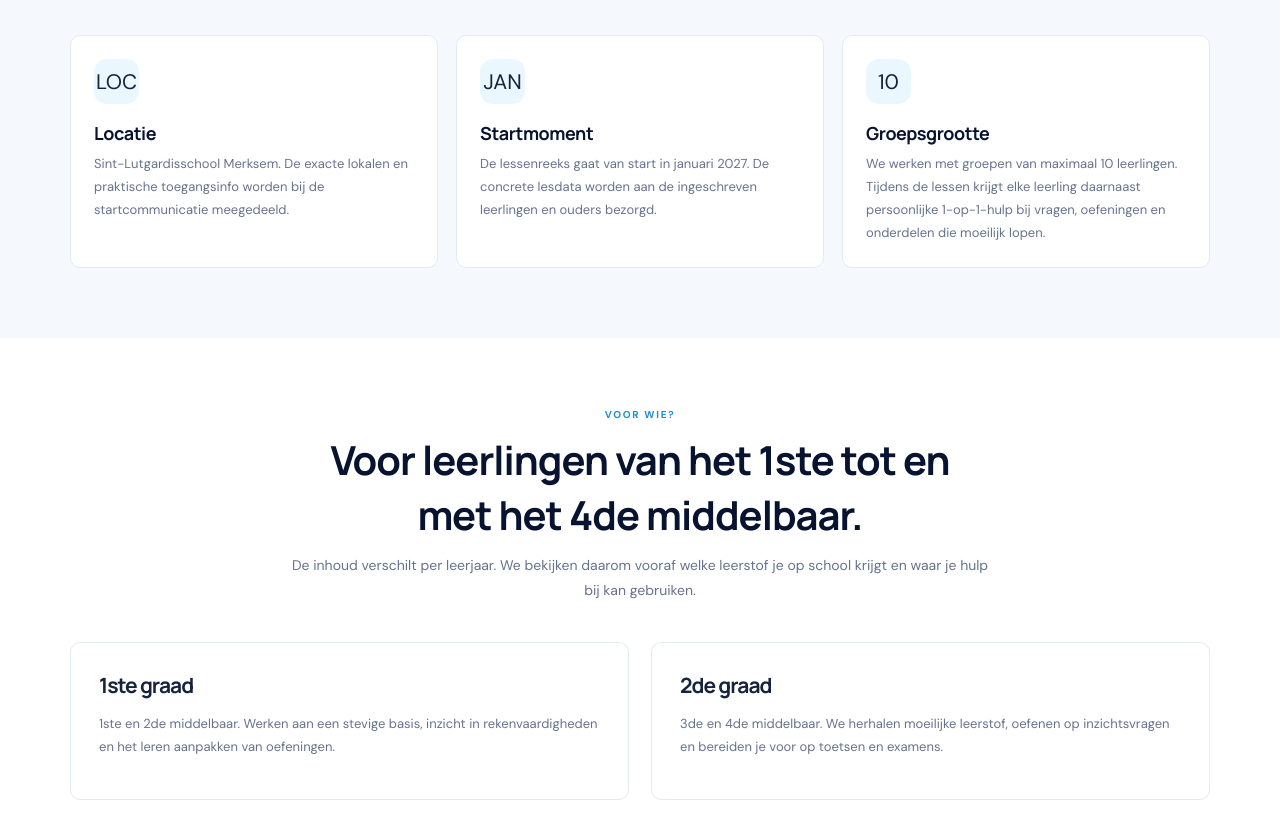
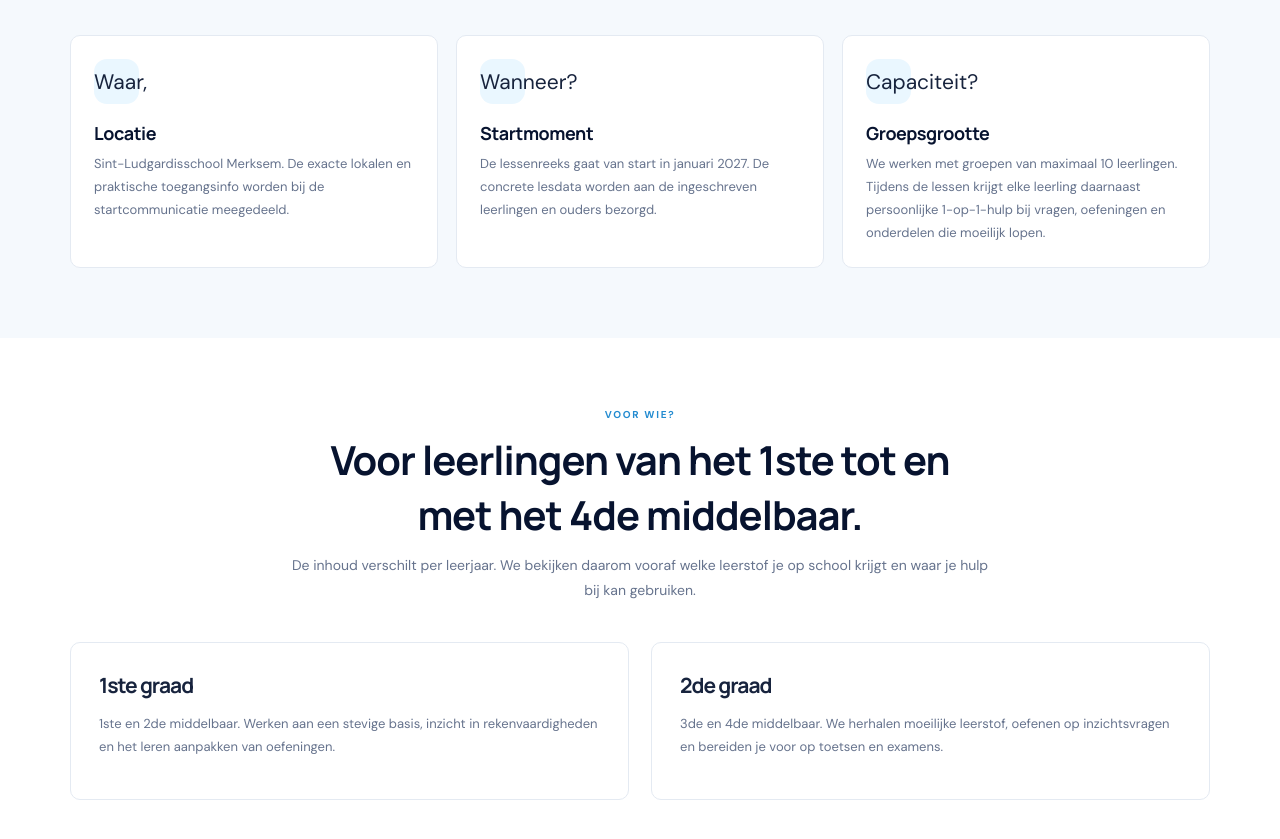
Before and after one commit to infostudents4u-coder/Students4U, a plain HTML site: page aanbod.html in a window 1280 px wide. Shown: the part 1348-2187 px from the top of the page. Drawn offline with Linux system fonts and the light colour scheme.

Commit message:
Update aanbod.html

```diff
--- a/aanbod.html
+++ b/aanbod.html
@@ -1,6 +1,6 @@
 <!doctype html><html lang="nl-BE"><head><meta charset="utf-8"><meta name="viewport" content="width=device-width,initial-scale=1"><meta name="theme-color" content="#07132f"><link rel="preconnect" href="https://fonts.googleapis.com"><link rel="preconnect" href="https://fonts.gstatic.com" crossorigin><link href="https://fonts.googleapis.com/css2?family=DM+Sans:wght@400;500;600;700&family=Manrope:wght@400;500;600;700;800&display=swap" rel="stylesheet"><link rel="stylesheet" href="styles.css"><title>Aanbod & prijzen | Students4U</title></head><body><header><div class="wrap nav"><a class="brand" href="index.html"><img src="students4u-logo.png" alt="Students4U — Jouw potentieel, onze begeleiding"></a><button class="menu" aria-label="Menu openen" aria-expanded="false" onclick="const n=document.querySelector('.links');n.classList.toggle('open');this.setAttribute('aria-expanded',n.classList.contains('open'))">☰</button><nav class="links"><a href="index.html">Home</a><a href="over-ons.html">Over ons</a><a href="aanbod.html">Aanbod & prijzen</a><a href="aanpak.html">Onze aanpak</a><a href="inschrijven.html" class="button">Inschrijven ↗</a></nav></div></header><main><div class="page-hero"><div class="wrap"><div class="crumb">Students4U / Aanbod & prijzen</div><h1>Bijles wiskunde voor 1ste t.e.m. 4de middelbaar.</h1><p>Je krijgt acht lessen van twee uur. We sluiten aan bij de leerstof die je op school ziet en besteden extra tijd aan onderdelen die moeilijk lopen.</p></div></div>
 <section><div class="wrap"><div class="section-head"><div class="kicker">Het pakket</div><h2>Wat zit er in het pakket?</h2></div><div class="price-card"><div><h2>Wiskundepakket Students4U</h2><p>8 lessen × 2 uur = 16 uur begeleiding<br>Voor leerlingen van het 1ste, 2de, 3de en 4de middelbaar<br>Kleine groepen · maximaal 10 leerlingen<br>Individuele 1-op-1-hulp tijdens de lessen inbegrepen<br>Start: januari 2027</p></div><div class="price-block"><div class="price">€199</div><div class="price-hour"><strong>€12,44</strong><span>per uur per leerling</span></div><div class="price-caption">16 uur begeleiding · pakketprijs</div></div></div><p style="font-size:12px;color:var(--muted);margin:13px 2px">Je betaalt €199 voor het volledige pakket. €12,44 is de omgerekende prijs per lesuur per leerling, geen afzonderlijk uurtarief.</p></div></section><section class="soft"><div class="wrap"><div class="panel"><h3>Samen les volgen, met hulp wanneer je die nodig hebt</h3><p>Je volgt de les in een groep van maximaal tien leerlingen. Loop je vast of heb je extra uitleg nodig? Dan neemt de lesgever tijd om de oefening samen met jou te bekijken. Die individuele hulp zit gewoon in de prijs.</p></div></div></section>
-<section class="soft"><div class="wrap"><div class="section-head"><div class="kicker">Waar en wanneer?</div><h2>Waar en wanneer gaan de lessen door?</h2></div><div class="cards"><article class="card"><div class="ico">LOC</div><h3>Locatie</h3><p>Sint-Lutgardisschool Merksem. De exacte lokalen en praktische toegangsinfo worden bij de startcommunicatie meegedeeld.</p></article><article class="card"><div class="ico">JAN</div><h3>Startmoment</h3><p>De lessenreeks gaat van start in januari 2027. De concrete lesdata worden aan de ingeschreven leerlingen en ouders bezorgd.</p></article><article class="card"><div class="ico">10</div><h3>Groepsgrootte</h3><p>We werken met groepen van maximaal 10 leerlingen. Tijdens de lessen krijgt elke leerling daarnaast persoonlijke 1-op-1-hulp bij vragen, oefeningen en onderdelen die moeilijk lopen.</p></article></div></div></section>
+<section class="soft"><div class="wrap"><div class="section-head"><div class="kicker">Waar en wanneer?</div><h2>Waar en wanneer gaan de lessen door?</h2></div><div class="cards"><article class="card"><div class="ico">Waar,</div><h3>Locatie</h3><p>Sint-Ludgardisschool Merksem. De exacte lokalen en praktische toegangsinfo worden bij de startcommunicatie meegedeeld.</p></article><article class="card"><div class="ico">Wanneer?</div><h3>Startmoment</h3><p>De lessenreeks gaat van start in januari 2027. De concrete lesdata worden aan de ingeschreven leerlingen en ouders bezorgd.</p></article><article class="card"><div class="ico">Capaciteit?</div><h3>Groepsgrootte</h3><p>We werken met groepen van maximaal 10 leerlingen. Tijdens de lessen krijgt elke leerling daarnaast persoonlijke 1-op-1-hulp bij vragen, oefeningen en onderdelen die moeilijk lopen.</p></article></div></div></section>
 <section><div class="wrap"><div class="section-head"><div class="kicker">Voor wie?</div><h2>Voor leerlingen van het 1ste tot en met het 4de middelbaar.</h2><p>De inhoud verschilt per leerjaar. We bekijken daarom vooraf welke leerstof je op school krijgt en waar je hulp bij kan gebruiken.</p></div><div class="two"><div class="panel"><h3>1ste graad</h3><p>1ste en 2de middelbaar. Werken aan een stevige basis, inzicht in rekenvaardigheden en het leren aanpakken van oefeningen.</p></div><div class="panel"><h3>2de graad</h3><p>3de en 4de middelbaar. We herhalen moeilijke leerstof, oefenen op inzichtsvragen en bereiden je voor op toetsen en examens.</p></div></div></div></section>
 <div class="wrap cta"><div class="cta-inner"><div><h2>Wil je een plaats reserveren?</h2><p>Vul het inschrijvingsformulier in. We nemen contact op met de praktische informatie.</p></div><a class="button" href="inschrijven.html">Inschrijven ↗</a></div></div></main><footer>
 <div class="wrap foot">
```
